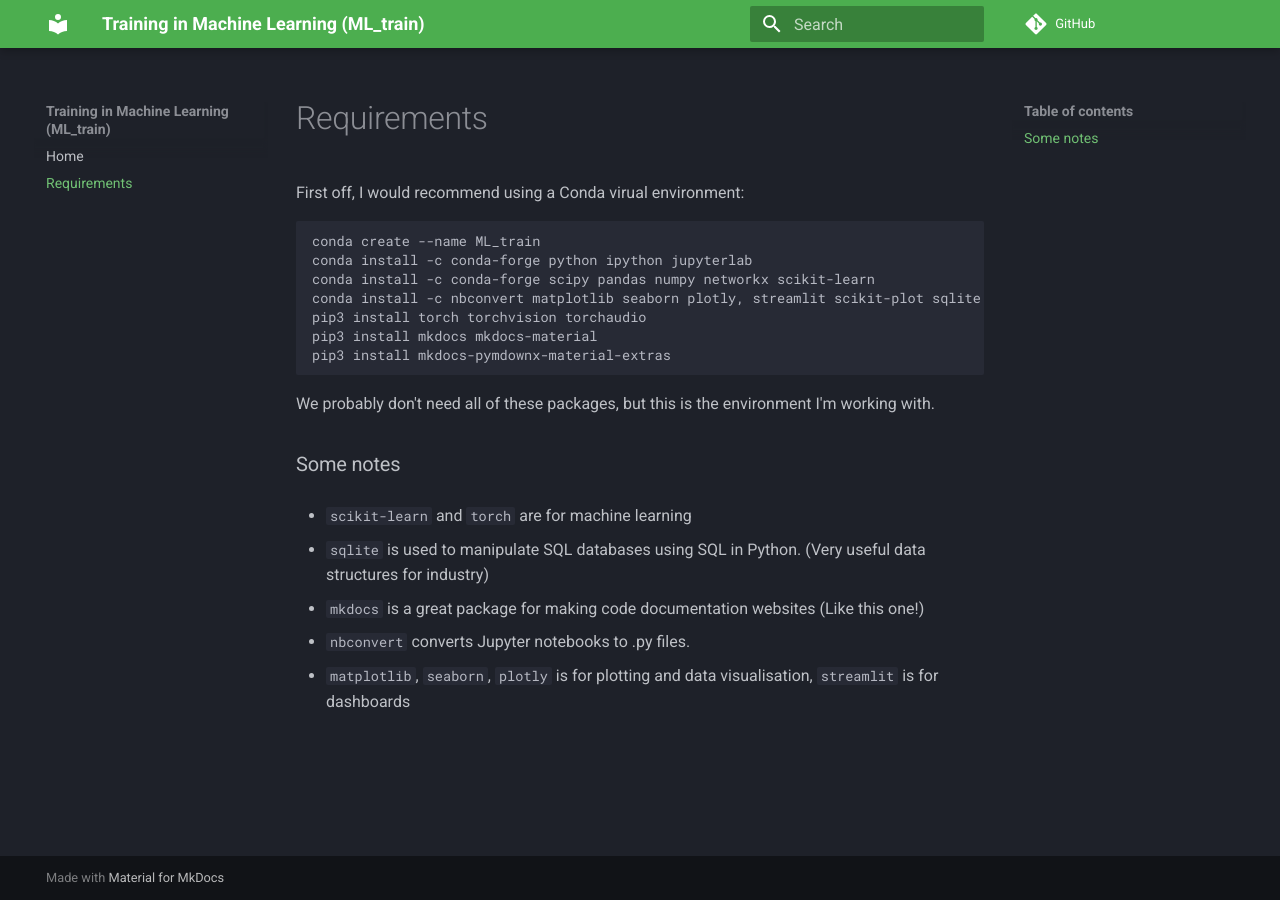
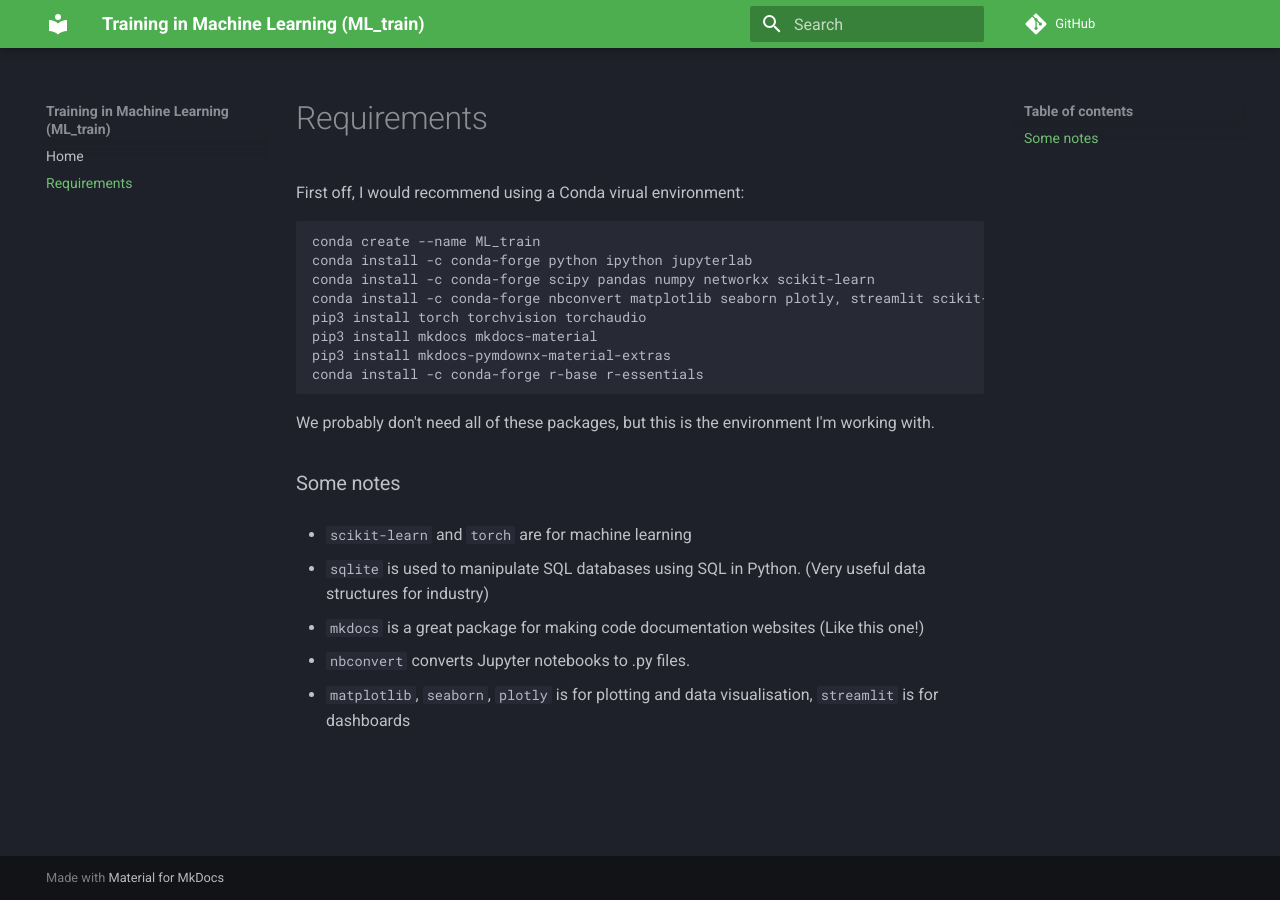
Before and after one commit to dgalvis/ML_train, an MkDocs documentation site: the page built from docs/requirements.md, in a window 1280 px wide. Built offline with MkDocs 1.6.1 and Material for MkDocs 9.7.7, drawn with Linux system fonts in a browser that asks for light colours; comment, search, counter and statistics services are not loaded.

Commit message:
added R to conda environment

````diff
--- a/docs/requirements.md
+++ b/docs/requirements.md
@@ -4,10 +4,11 @@ First off, I would recommend using a Conda virual environment:
 conda create --name ML_train
 conda install -c conda-forge python ipython jupyterlab
 conda install -c conda-forge scipy pandas numpy networkx scikit-learn
-conda install -c nbconvert matplotlib seaborn plotly, streamlit scikit-plot sqlite grip
+conda install -c conda-forge nbconvert matplotlib seaborn plotly, streamlit scikit-plot sqlite grip
 pip3 install torch torchvision torchaudio
 pip3 install mkdocs mkdocs-material
 pip3 install mkdocs-pymdownx-material-extras
+conda install -c conda-forge r-base r-essentials
 ```
 
 We probably don't need all of these packages, but this is the environment I'm working with.
````
